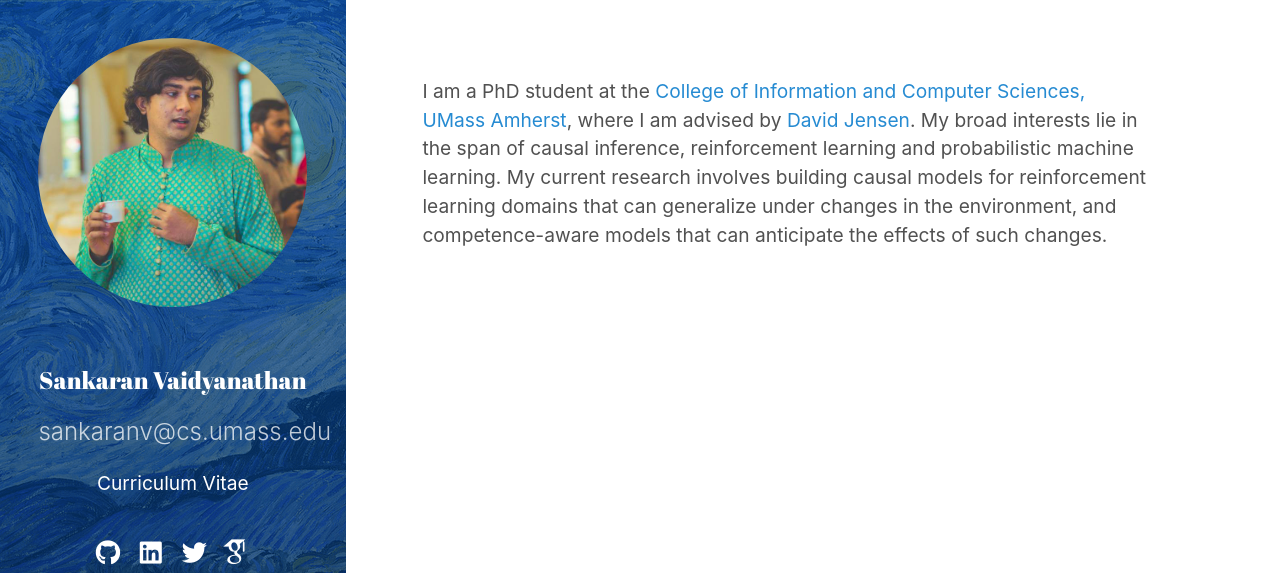
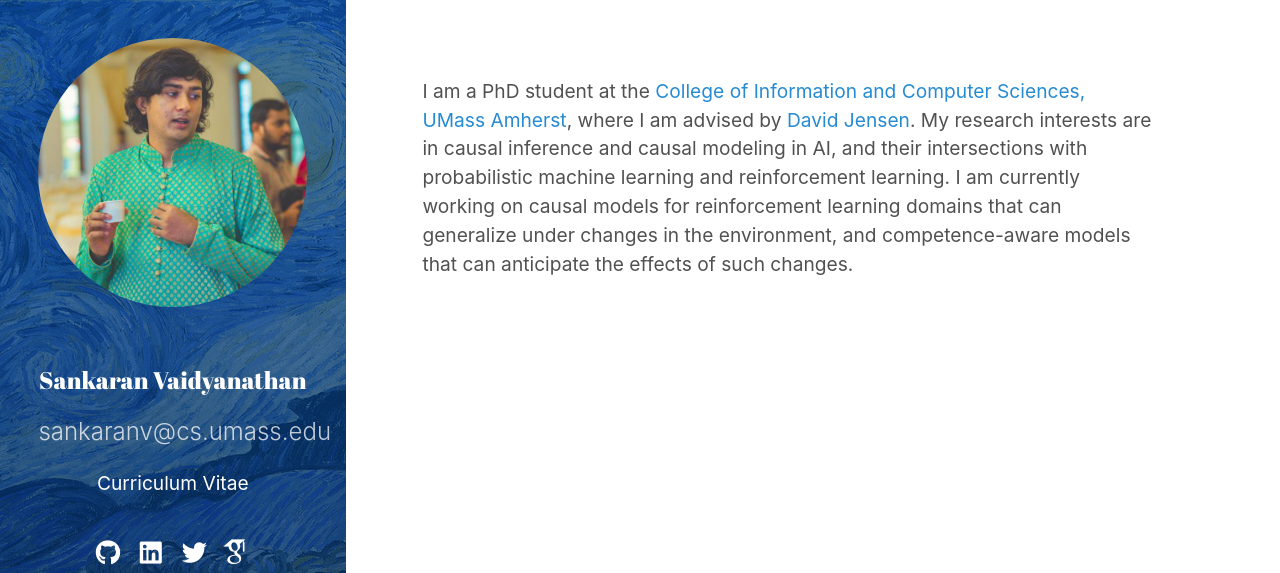
Before and after one commit to sankaranv/sankaranv.github.io, a Jekyll site: the page built from index.md, in a window 1280 px wide, cut to the strip 0-573 px from the top of the page. Built offline with Jekyll 4.4.1, drawn with Linux system fonts in a browser that asks for light colours; nearby versions of some CDN libraries; some web fonts are replaced; the list of posts is cut into pages by our own code.

Commit message:
Update index.md

```diff
--- a/index.md
+++ b/index.md
@@ -4,7 +4,7 @@ title: Main Page
 sidebar_link: false
 ---
 
-I am a PhD student at the [College of Information and Computer Sciences, UMass Amherst](https://www.cics.umass.edu/), where I am advised by [David Jensen](https://people.cs.umass.edu/~jensen/). My broad interests lie in the span of causal inference, reinforcement learning and probabilistic machine learning. My current research involves building causal models for reinforcement learning domains that can generalize under changes in the environment, and competence-aware models that can anticipate the effects of such changes.
+I am a PhD student at the [College of Information and Computer Sciences, UMass Amherst](https://www.cics.umass.edu/), where I am advised by [David Jensen](https://people.cs.umass.edu/~jensen/). My research interests are in causal inference and causal modeling in AI, and their intersections with probabilistic machine learning and reinforcement learning. I am currently working on causal models for reinforcement learning domains that can generalize under changes in the environment, and competence-aware models that can anticipate the effects of such changes.
 
 <!-- Before coming to UMass, I worked at the [Indian Institute of Technology Madras](https://www.iitm.ac.in/), where I was advised by [Prof. Balaraman Ravindran](https://www.cse.iitm.ac.in/~ravi/). I graduated with a B.E in Electrical and Electronics Engineering from [SSN College of Engineering](http://www.ssn.edu.in/), affliated to [Anna University](https://www.annauniv.edu/). -->
 
```
